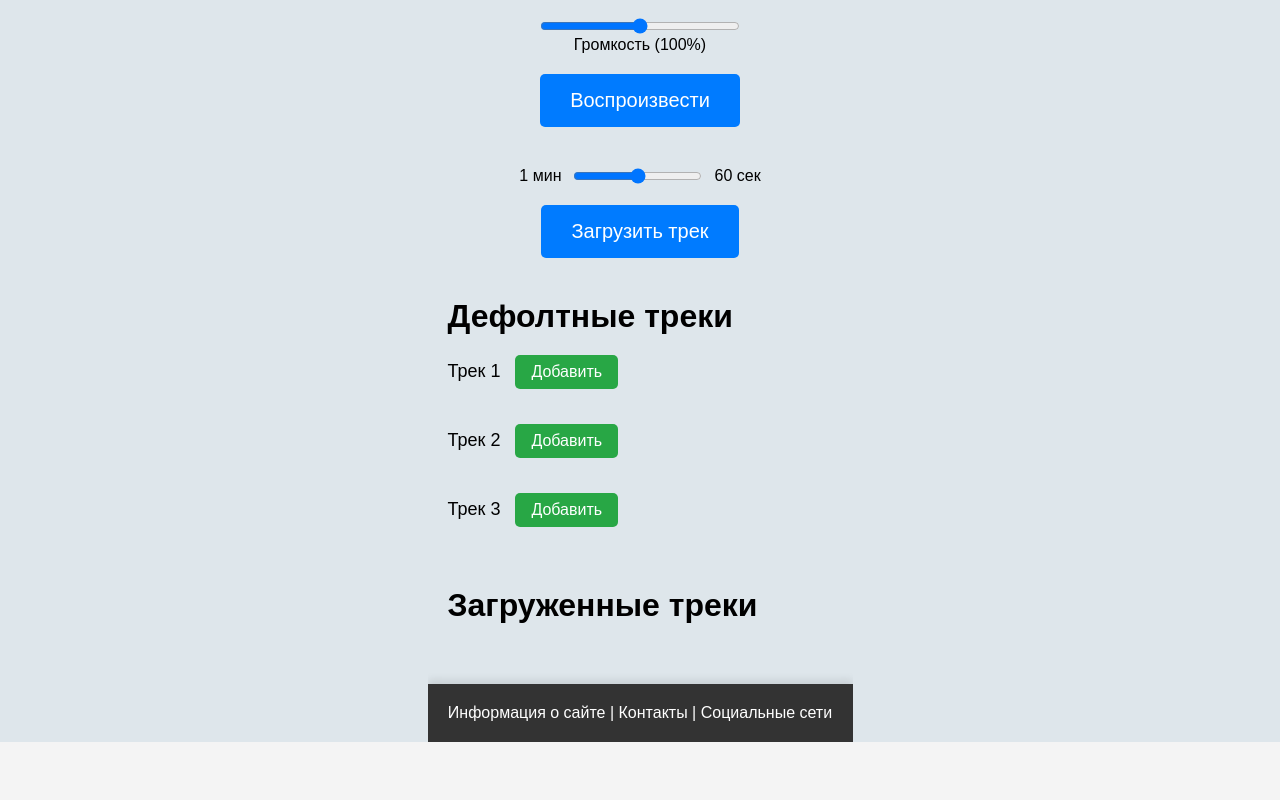
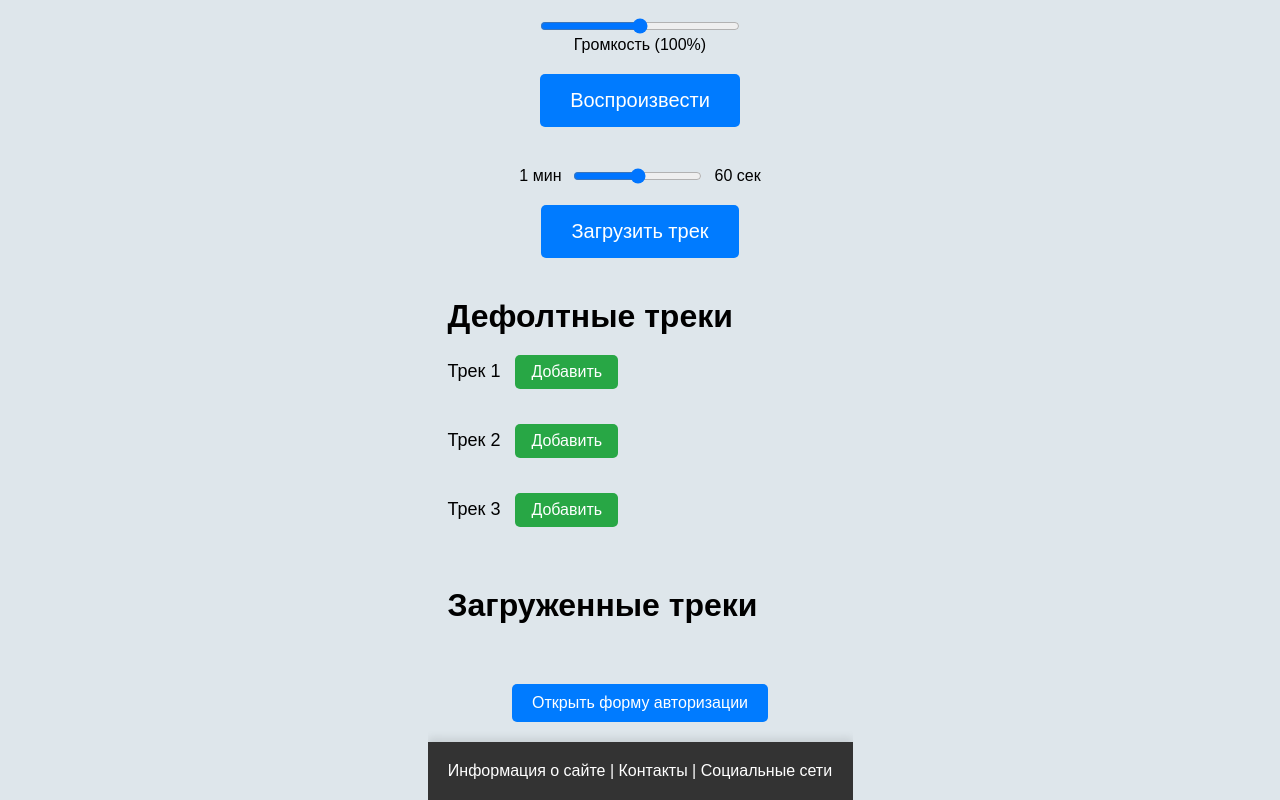
Before and after one commit to dimonss/MagicPlayer, a React (Create React App) app: page / in a window 1280 px wide. Shown: the part 266-1066 px from the top of the page. Before the commit the page ends 1008 px from the top, so only its background shows below. Built offline with nearby package versions, Linux system fonts and the light colour scheme; no server answers.

Commit message:
add layout authModalWindow

```diff
--- a/package.json
+++ b/package.json
@@ -25,6 +25,8 @@
     "react-dom": "^18.3.1",
     "react-redux": "^9.1.2",
     "react-scripts": "5.0.1",
+    "sweetalert2": "^11.14.1",
+    "sweetalert2-react-content": "^5.0.7",
     "typescript": "^4.9.5",
     "web-vitals": "^2.1.4"
   },
--- /dev/null
+++ b/src/components/AuthModalWindow/AuthModalWindow.tsx
@@ -0,0 +1,61 @@
+import Swal from 'sweetalert2';
+import withReactContent from 'sweetalert2-react-content';
+import './authModalWindow.scss';
+const MySwal = withReactContent(Swal);
+
+const AuthModalWindow = () => {
+  const handleLoginModal = () => {
+    MySwal.fire({
+      title: 'Авторизация',
+      html: `
+        <input type="text" id="login" class="swal2-input" placeholder="Логин">
+        <input type="password" id="password" class="swal2-input" placeholder="Пароль">
+      `,
+      showCancelButton: true,
+      confirmButtonText: 'Войти',
+      cancelButtonText: 'Отмена',
+      preConfirm: () => {
+        const loginElement = Swal.getPopup()?.querySelector(
+          '#login',
+        ) as HTMLInputElement | null;
+        const passwordElement = Swal.getPopup()?.querySelector(
+          '#password',
+        ) as HTMLInputElement | null;
+        if (loginElement && passwordElement) {
+          const login = loginElement.value;
+          const password = passwordElement.value;
+          if (!login || !password) {
+            Swal.showValidationMessage('Введите логин и пароль');
+            return false; // Останавливает выполнение при отсутствии данных
+          }
+
+          // Проверка логина и пароля
+          if (login === 'admin' && password === 'password123') {
+            return true;
+          }
+          Swal.showValidationMessage('Неверный логин или пароль');
+          return false;
+        }
+        return false;
+      },
+    }).then((result) => {
+      if (result.isConfirmed) {
+        Swal.fire({
+          icon: 'success',
+          title: 'Успешно!',
+          text: 'Вы успешно вошли в систему!',
+        });
+      }
+    });
+  };
+
+  return (
+    <div className="authModalWindow">
+      <button type="button" onClick={handleLoginModal}>
+        Открыть форму авторизации
+      </button>
+    </div>
+  );
+};
+
+export default AuthModalWindow;
--- /dev/null
+++ b/src/components/AuthModalWindow/authModalWindow.scss
@@ -0,0 +1,5 @@
+.authModalWindow {
+  width: 100%;
+  display: flex;
+  justify-content: center;
+}
--- a/src/pages/mainPage/MainPage.tsx
+++ b/src/pages/mainPage/MainPage.tsx
@@ -1,5 +1,6 @@
 import 'pages/mainPage/mainPage.scss';
 import AudioPlayer from './player/Player';
+import AuthModalWindow from 'components/AuthModalWindow/AuthModalWindow';
 
 const MainPage = () => (
   <div className="main">
@@ -7,7 +8,6 @@ const MainPage = () => (
       <header>
         <h1>Magic player</h1>
       </header>
-
       <main>
         <AudioPlayer />
         <section className="audio-player">
@@ -59,7 +59,7 @@ const MainPage = () => (
           <ul id="uploaded-tracks"></ul>
         </section>
       </main>
-
+      <AuthModalWindow />
       <footer>
         <p>Информация о сайте | Контакты | Социальные сети</p>
       </footer>
```
Also changed, not shown: 2 other files (tests, documents, lock files or other folders).
